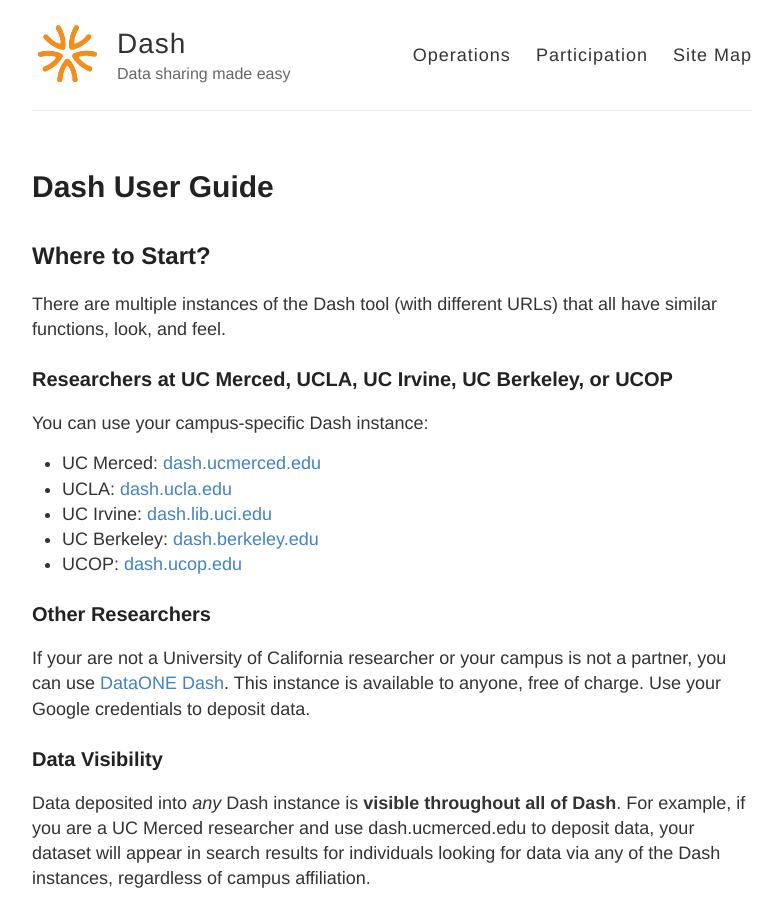
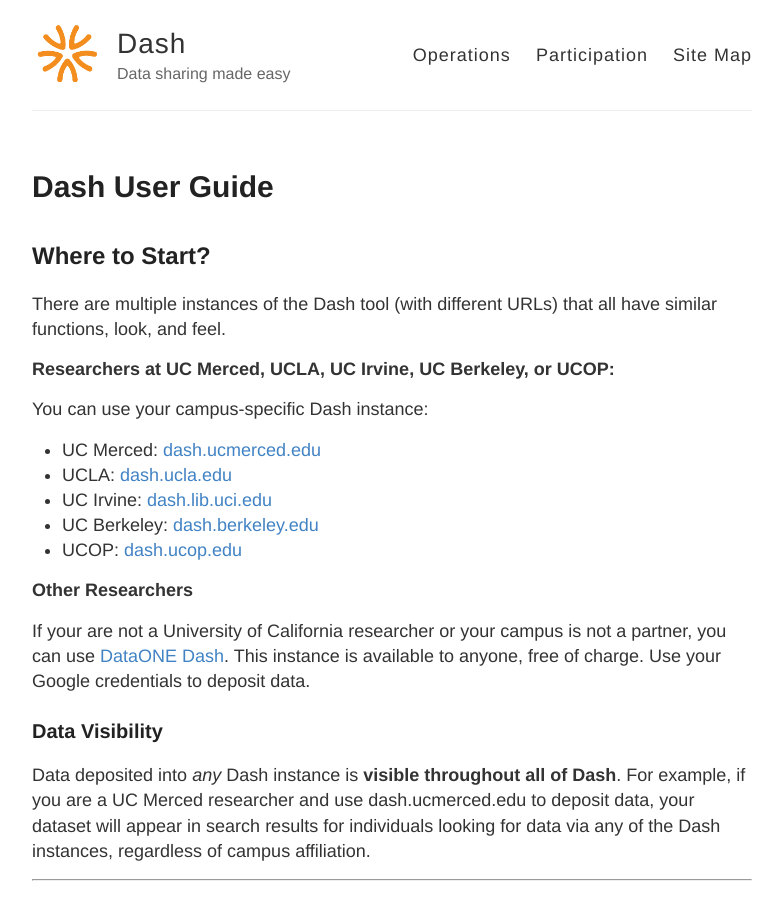
Before and after one commit to CDLUC3/dash, a Jekyll site: the page built from user-guide.md, in a window 1280 px wide and 900 px high. Shown: the whole window, without its empty margins (248-1031 px from the left). Built offline with Jekyll 4.4.1, drawn with Linux system fonts in a browser that asks for light colours.

```diff
--- a/user-guide.md
+++ b/user-guide.md
@@ -7,7 +7,7 @@ permalink: /user-guide/
 
 There are multiple instances of the Dash tool (with different URLs) that all have similar functions, look, and feel.
 
-### Researchers at UC Merced, UCLA, UC Irvine, UC Berkeley, or UCOP
+**Researchers at UC Merced, UCLA, UC Irvine, UC Berkeley, or UCOP:**
 
 You can use your campus-specific Dash instance:
 
@@ -17,7 +17,7 @@ You can use your campus-specific Dash instance:
 * UC Berkeley: [dash.berkeley.edu](http://dash.berkeley.edu)
 * UCOP: [dash.ucop.edu](http://dash.ucop.edu)
 
-### Other Researchers
+**Other Researchers**
 
 If your are not a University of California researcher or your campus is not a partner, you can use [DataONE Dash](http://oneshare.cdlib.org). This instance is available to anyone, free of charge. Use your Google credentials to deposit data.
 
```
